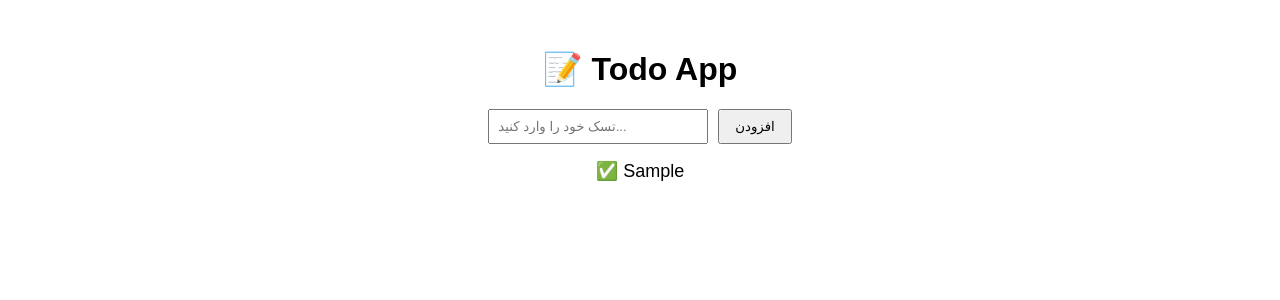
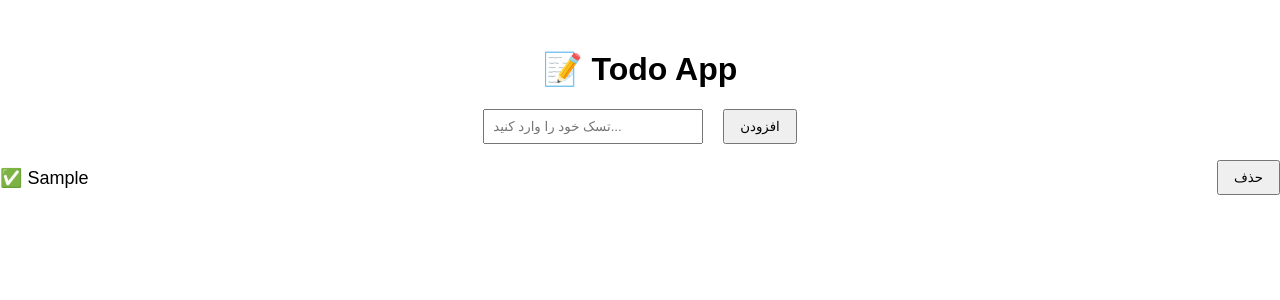
Before and after one commit to HassanEhsani/todo-app, a React (Create React App) app: page / in a window 1280 px wide. Both pictures are taken after typing "Sample" into the empty fields and a click on the button "افزودن". Shown: the top 300 px of the page. Built offline with nearby package versions, Linux system fonts and the light colour scheme.

Commit message:
add delet button

```diff
--- a/src/App.css
+++ b/src/App.css
@@ -10,9 +10,11 @@ input {
   width: 200px;
 }
 
+
 button {
   padding: 8px 15px;
   cursor: pointer;
+  margin-left: 10px;
 }
 
 ul {
@@ -23,4 +25,7 @@ ul {
 li {
   margin-top: 10px;
   font-size: 18px;
+  display: flex;
+  align-items: center;
+  justify-content: space-between;
 }
--- a/src/App.js
+++ b/src/App.js
@@ -10,6 +10,11 @@ function App() {
     if (input.trim() === '') return;
     setTasks([...tasks, input]);
     setInput('');
+  };
+
+  const deleteTask = (index) => {
+    const newTasks = tasks.filter((_, i) => i !== index);
+    setTasks(newTasks);
   };
 
   return (
@@ -26,7 +31,10 @@ function App() {
       </form>
       <ul>
         {tasks.map((task, index) => (
-          <li key={index}>✅ {task}</li>
+          <li key={index}>
+            ✅ {task}
+            <button onClick={() => deleteTask(index)}>حذف</button>
+          </li>
         ))}
       </ul>
     </div>
```
